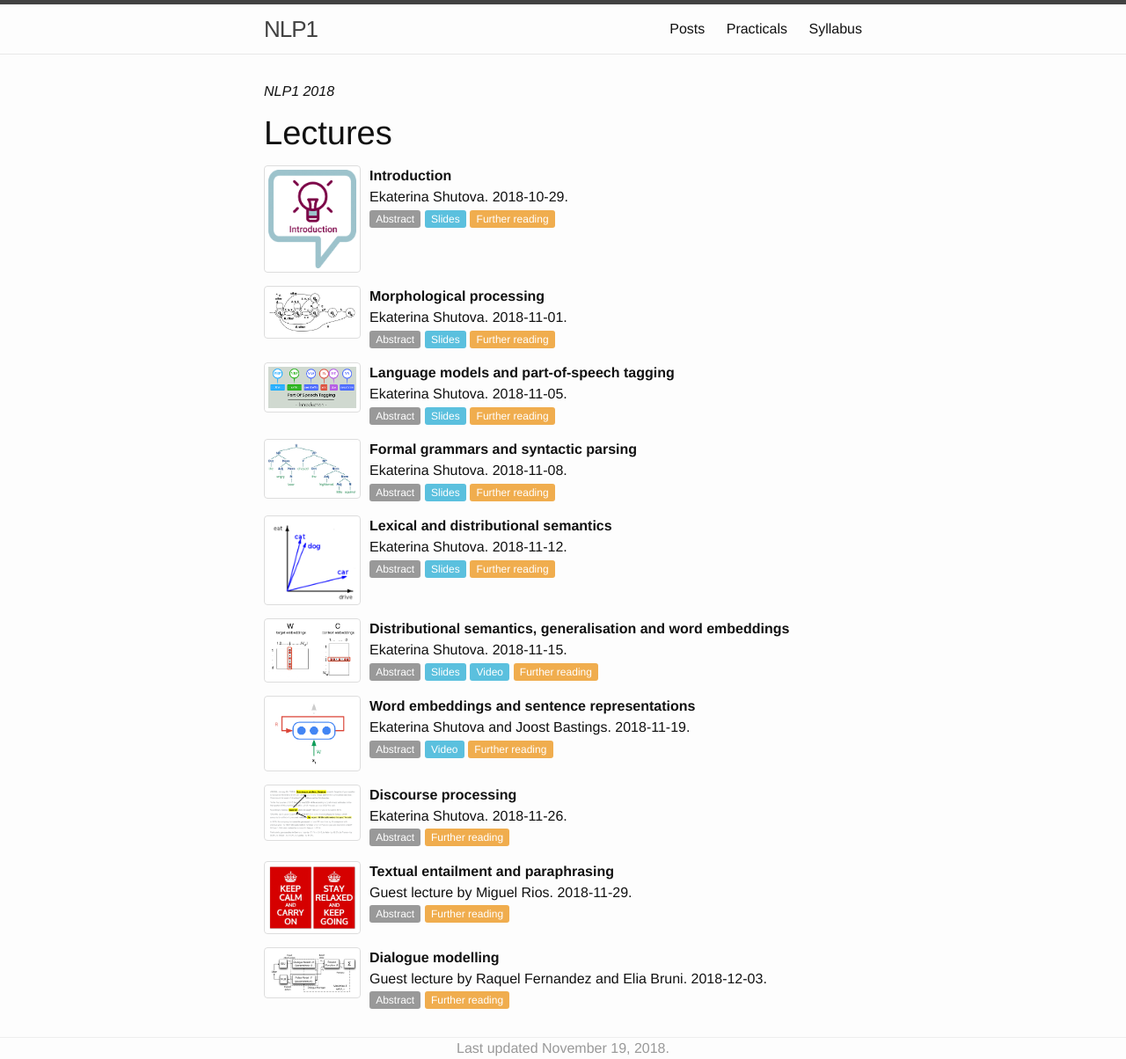
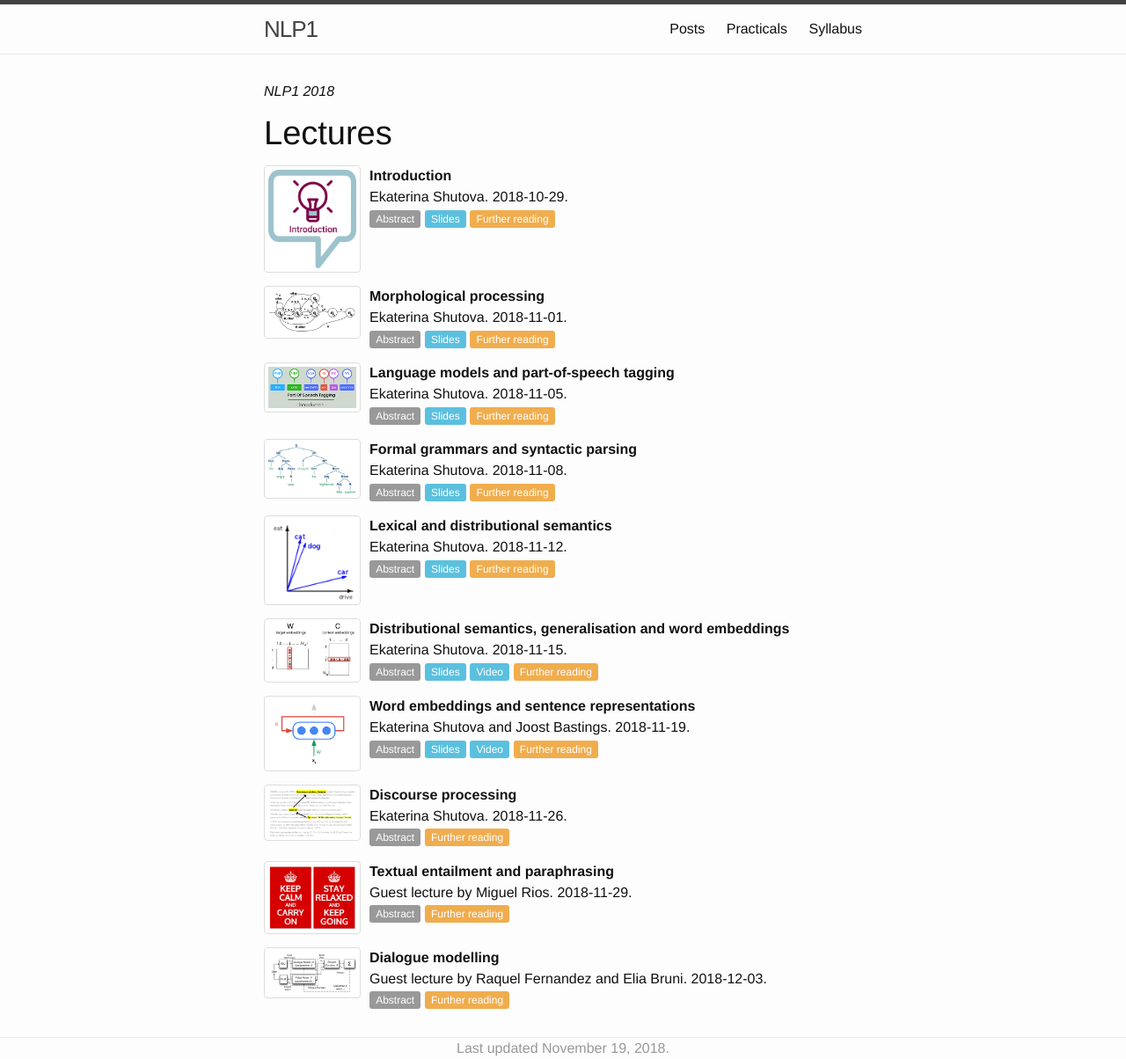
Before and after one commit to cl-illc/nlp1, a Jekyll site: the page built from syllabus.md, in a window 1280 px wide. Shown: the whole page at 88% size. Built offline with Jekyll 4.4.1, drawn with Linux system fonts in a browser that asks for light colours.

Commit message:
Update lectures.yml

```diff
--- a/_data/2018/lectures.yml
+++ b/_data/2018/lectures.yml
@@ -124,7 +124,7 @@
     "In this lecture, we will discuss methods for learning dense word embeddings and compositional semantics, i.e. modelling the meaning of phrases and sentences, and learning neural representations of sentences."
   background:
   discussion:
-  slides:
+  slides: resources/slides/NLP1-lecture7.pdf
   further:
     - "Chapter 6: [Vector semantics](https://web.stanford.edu/~jurafsky/slp3/6.pdf) in Jurafsky and Martin (3rd edition) has a section on word embeddings."
     - "Chapter 7: [Neural networks and neural language models](https://web.stanford.edu/~jurafsky/slp3/7.pdf) in Jurafsky and Martin (3rd edition)."
```
